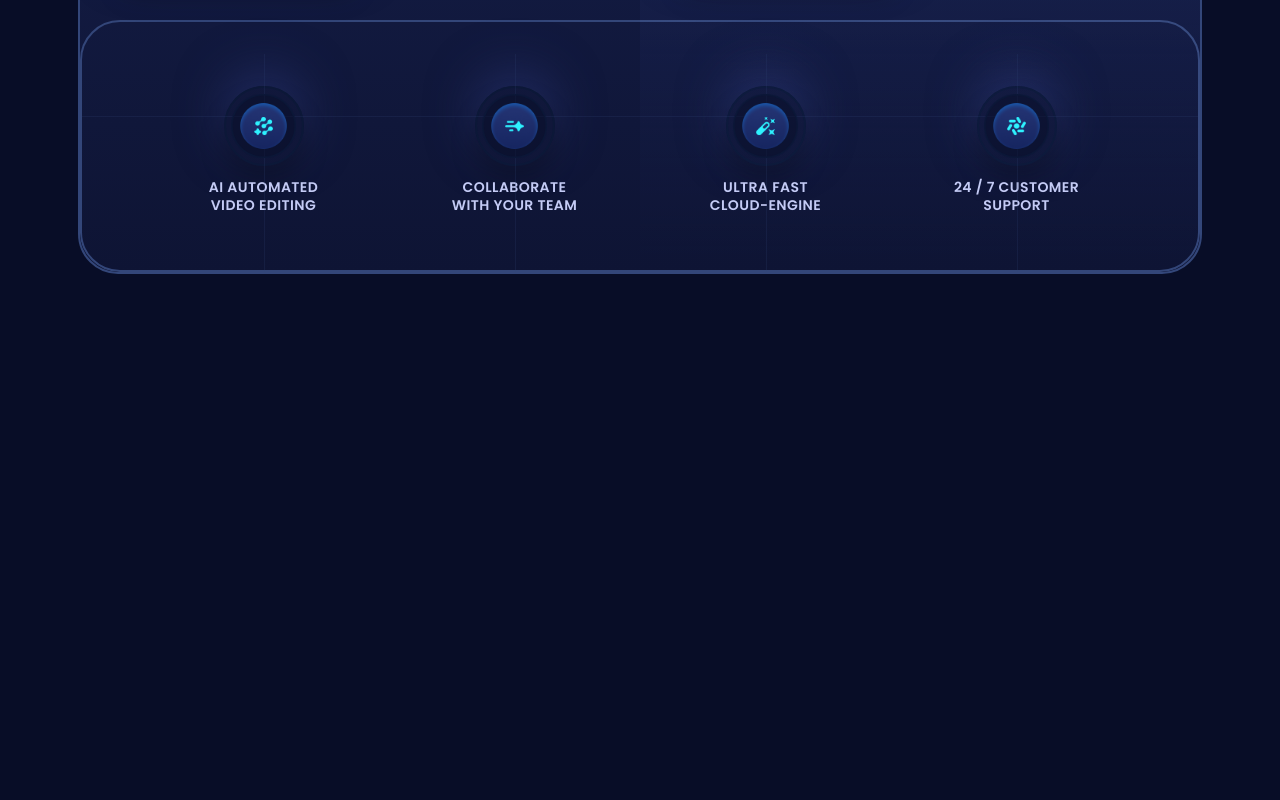
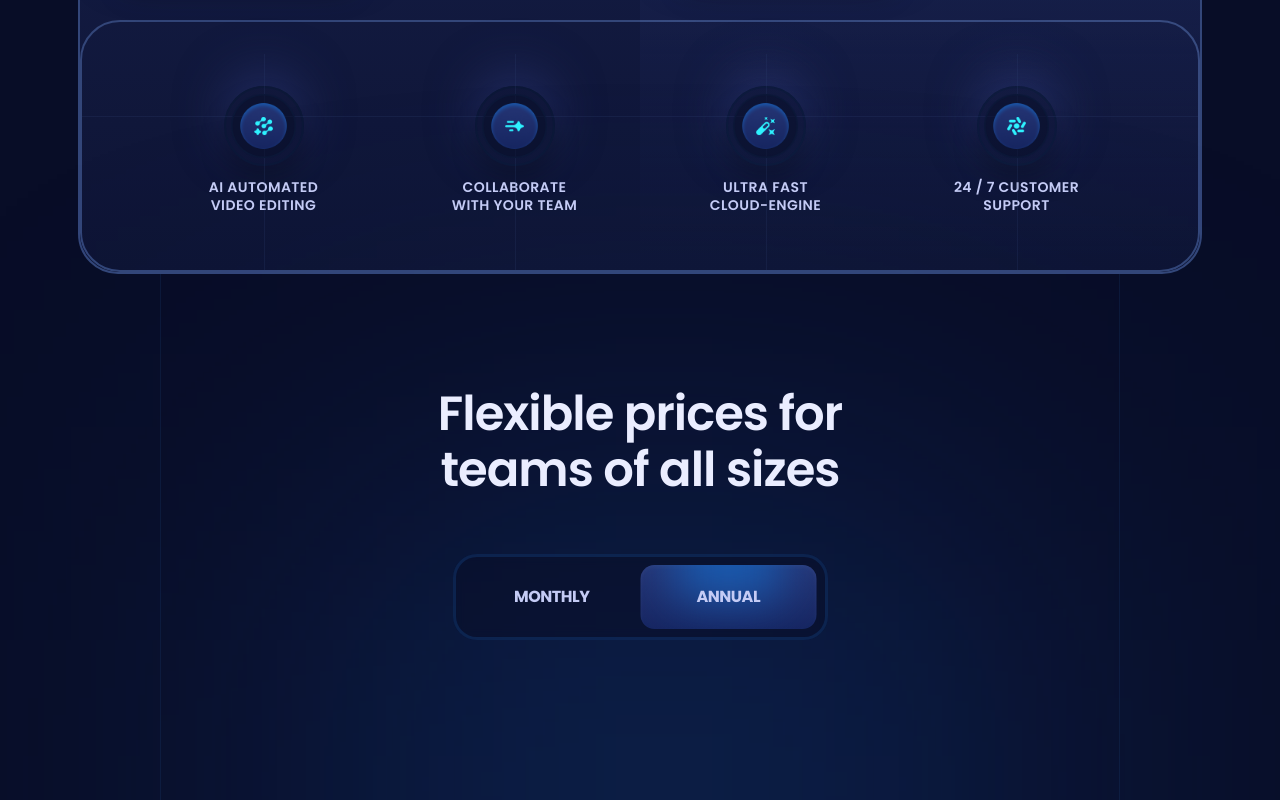
Before and after one commit to kncode86/saas_landing_website, a React (Vite) app: page / in a window 1280 px wide. Shown: the part 1530-2330 px from the top of the page. Before the commit the page ends 1804 px from the top, so only its background shows below. Built offline with nearby package versions, Linux system fonts and the light colour scheme.

Commit message:
feat: create time-period buttons

```diff
--- a/src/App.jsx
+++ b/src/App.jsx
@@ -1,6 +1,7 @@
 import Features from "./sections/Features";
 import Header from "./sections/Header";
 import Hero from "./sections/Hero";
+import Pricing from "./sections/Pricing";
 
 export default function App() {
   return (
@@ -8,6 +9,7 @@
       <Header />
       <Hero />
       <Features />
+      <Pricing />
     </main>
   )
 }
--- /dev/null
+++ b/src/sections/Pricing.jsx
@@ -0,0 +1,43 @@
+import { useState } from 'react'
+import { Element } from 'react-scroll'
+import clsx from "clsx";
+
+const Pricing = () => {
+    const [monthly, setMonthly] = useState(false);
+  return (
+    <section>
+        <Element name="pricing">
+            <div className='container'>
+                <div className='max-w-960 pricing-head_before relative mx-auto border-l border-r border-s2 bg-s1/50
+                pb-40 pt-28 max-xl:max-w-4xl max-lg:border-none max-md:pb-32 max-md:pt-16'>
+                    <h3 className='h3 max-lg:h4 max-md:h5 z-3 relative mx-auto mb-14
+                     max-w-lg text-center text-p4 max-md:mb-11 max-sm:max-w-sm'>
+                        Flexible prices for teams of all sizes
+                    </h3>
+                    <div className='relative z-4 mx-auto flex w-[375px] rounded-3xl
+                    border-[3px] border-s4/25 bg-s1/50 p-2 backdrop-blur-[6px] max-md:w-[310px]'>
+                        <button
+                            onClick={() => {setMonthly(true)}}
+                            className={clsx('pricing-head_btn', monthly && 'text-p4')}
+                        >
+                            Monthly
+                        </button>
+                        <button
+                        onClick={() => {setMonthly(false)}}
+                        className={clsx('pricing-head_btn', !monthly && 'text-p4')}
+                        >
+                            Annual
+                        </button>
+
+                        <div className={clsx('g4 rounded-14 before:h-100 pricing-head_btn_before absolute left-2 top-2'
+                        + ' h-[calc(100%-16px)] w-[calc(50%-8px)] overflow-hidden shadow-400 transition-transform duration-500',
+                        !monthly && 'translate-x-full' )} />
+                    </div>
+                </div>
+            </div>
+        </Element>
+    </section>
+  )
+}
+
+export default Pricing
```
